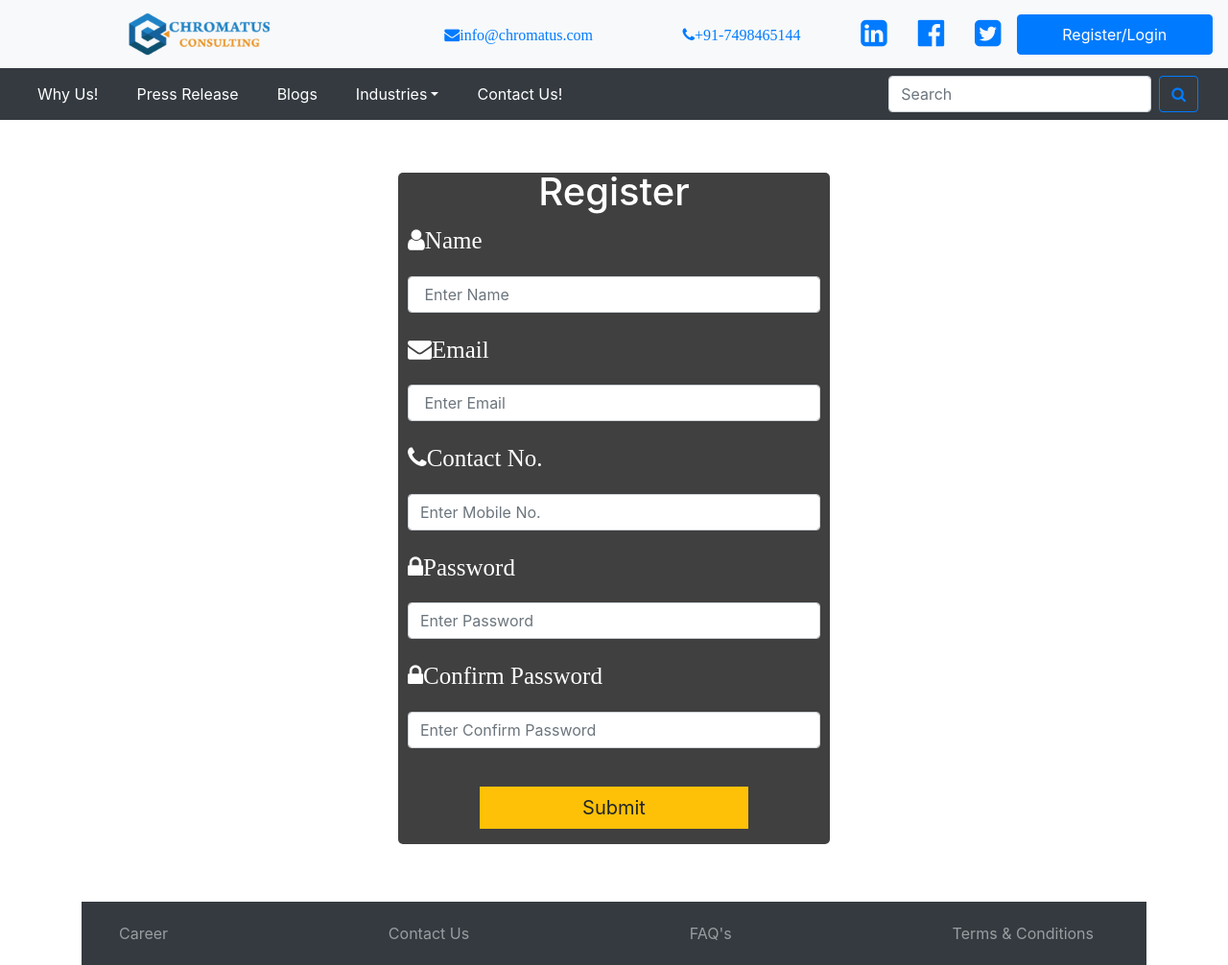
After one commit to indirapimpalkhare/chromatus_php_team1, a PHP site: page /register.php in a window 1280 px wide. The commit adds this page. Shown: the whole page at 96% size. Run offline with PHP 8.4, Linux system fonts and the light colour scheme.

Commit message:
login/register updated

```diff
--- a/assets/css/style.css
+++ b/assets/css/style.css
@@ -18,3 +18,65 @@
 .navbar {
 	min-height:32px !important
 }
+.h1{
+	font-size: 55px;
+	color:white;
+	margin-top:50px;
+	margin-bottom: 60px;
+
+
+}
+
+.label{
+	font-size: 25px;
+}
+
+.input-group{
+	margin-top: 10px;
+	margin-bottom: 20px;
+}
+.user-card1 {
+			height: 500px;
+			width: 450px;
+			margin-top: 70px;
+			margin-bottom: 70px;
+			background:  #404040;
+			position: relative;
+			display: flex;
+			justify-content: center;
+			flex-direction: column;
+			padding: 10px;
+			border-radius: 5px;
+
+		}
+
+.user-card2 {
+			height: 700px;
+			width: 450px;
+			margin-top: 40px;
+			margin-bottom: 60px;
+			background:  #404040;
+			position: relative;
+			display: flex;
+			justify-content: center;
+			flex-direction: column;
+			padding: 10px;
+			border-radius: 5px;
+
+		}
+
+	.small{
+		font-size:15px;
+	}
+	.p{
+		font-size:15px;
+		color:white;
+	}
+	.btn-warning{
+		border-radius:0px;
+		width:280px;
+		font-size:20px;
+		margin-top:20px;
+		margin-bottom: 20px;
+
+	}
--- a/include/nav.php
+++ b/include/nav.php
@@ -28,7 +28,7 @@
           </li>
         </div>
         <li class="nav-item  ">
-          <a href="#" class="nav-link btn btn-primary " >Register/Login</a>
+          <a href="login.php" class="nav-link btn btn-primary " >Register/Login</a>
         </li>
       </div>
       </ul>
--- /dev/null
+++ b/register.php
@@ -0,0 +1,59 @@
+<!doctype html>
+	<html lang="en">
+	<?php require_once('include/header.php'); ?>
+
+		<body>
+			<header>
+				<?php require_once('include/nav.php'); ?>
+			</header>
+
+			<div class="container h-100">
+					<div class="d-flex justify-content-center h-100">
+					<div class="user-card2">
+					<div class="row">
+					<div class="col-md-12">
+						<h1 class="text-center text-white">Register</h1>
+						<label class="label control-label text-white"><i class="fa fa-user" aria-hidden="true">Name</i></label>
+						<div class="input-group">
+							<input type="text" class="form-control" name="name" placeholder=" Enter Name">
+						</div>
+
+						<label class="label control-label text-white"><i class="fa fa-envelope" aria-hidden="true">Email</i></label>
+						<div class="input-group">
+							<input type="text" class="form-control" name="mail" placeholder=" Enter Email">
+						</div>
+
+						<label class="label control-label text-white"><i class="fa fa-phone" aria-hidden="true">Contact No.</i></label>
+						<div class="input-group">
+							<input type="number" class="form-control" name="cno" placeholder="Enter Mobile No.">
+						</div>
+
+
+						<label class="label control-label text-white"><i class="fa fa-lock" aria-hidden="true">Password</i></label>
+						<div class="input-group">
+							<input type="Password" class="form-control" name="password" placeholder="Enter Password">
+						</div>
+
+
+
+
+						<label class="label control-label text-white"><i class="fa fa-lock" aria-hidden="true">Confirm Password</i></label>
+						<div class="input-group">
+							<input type="password" class="form-control" name="cpassword" placeholder="Enter Confirm Password">
+						</div>
+
+
+						<div class="d-flex justify-content-center mt-3 login_container">
+						<a href="#"><div class="btn btn-warning">Submit</div></a>
+					</div>
+					</div>
+					</div>
+
+					</div>
+
+
+			</div>
+
+			<?php require_once('include/footer.php'); ?>
+	</body>
+</html>
```
Also changed, not shown: login.php (added, +50 -0 lines).
